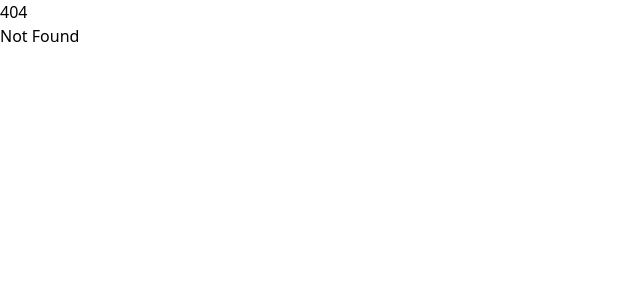
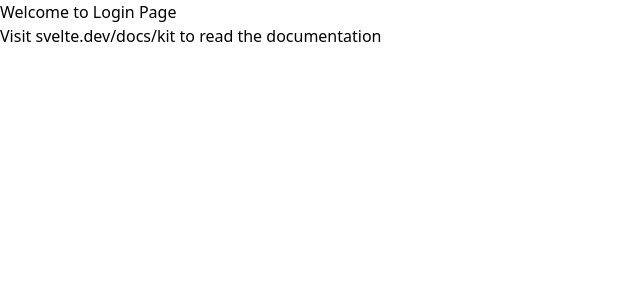
Before and after one commit to manuel-crispino/iot-sensors-app, a SvelteKit app: page /login in a window 1280 px wide. Before the commit this address had no page. Shown: the top 300 px of the page, without its empty margins (0-640 px from the left). Built offline with nearby package versions, Linux system fonts and the light colour scheme.

Commit message:
first-commit

```diff
--- a/package.json
+++ b/package.json
@@ -41,5 +41,9 @@
 		"vite": "^7.1.7",
 		"vitest": "^3.2.4",
 		"vitest-browser-svelte": "^1.1.0"
+	},
+	"dependencies": {
+		"nats.ws": "^1.30.3",
+		"uuid": "^13.0.0"
 	}
 }
--- a/src/app.html
+++ b/src/app.html
@@ -1,7 +1,8 @@
 <!doctype html>
-<html lang="en">
+<html  lang="en">
 	<head>
 		<meta charset="utf-8" />
+		<title>iot-sensors-app</title>
 		<meta name="viewport" content="width=device-width, initial-scale=1" />
 		%sveltekit.head%
 	</head>
--- /dev/null
+++ b/src/routes/login/+page.svelte
@@ -0,0 +1,2 @@
+<h1>Welcome to Login Page</h1>
+<p>Visit <a href="https://svelte.dev/docs/kit">svelte.dev/docs/kit</a> to read the documentation</p>
```
Also changed, not shown: src/routes/dashboard/+page.svelte (renamed from src/routes/+page.svelte), src/routes/dashboard/+page.ts (added), src/routes/login/+page.ts (added), 2 other files (tests, documents, lock files or other folders).
